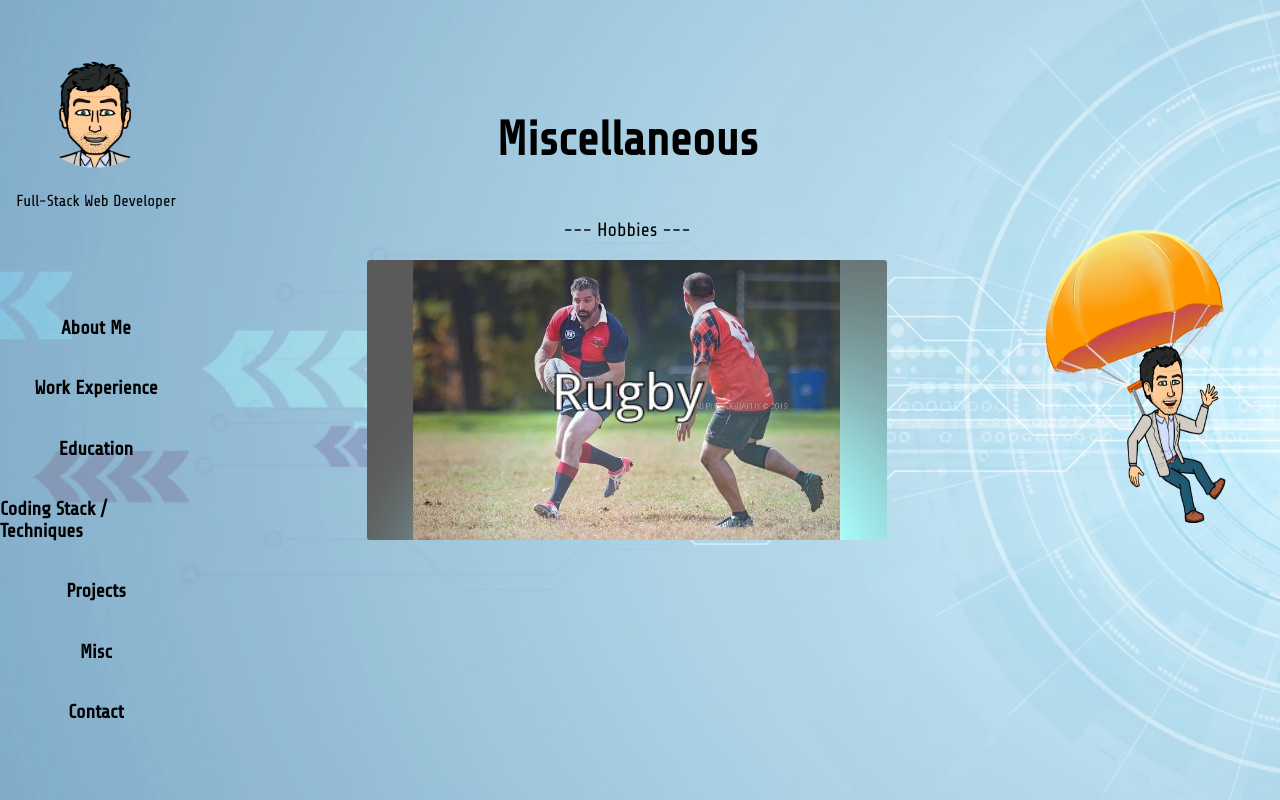
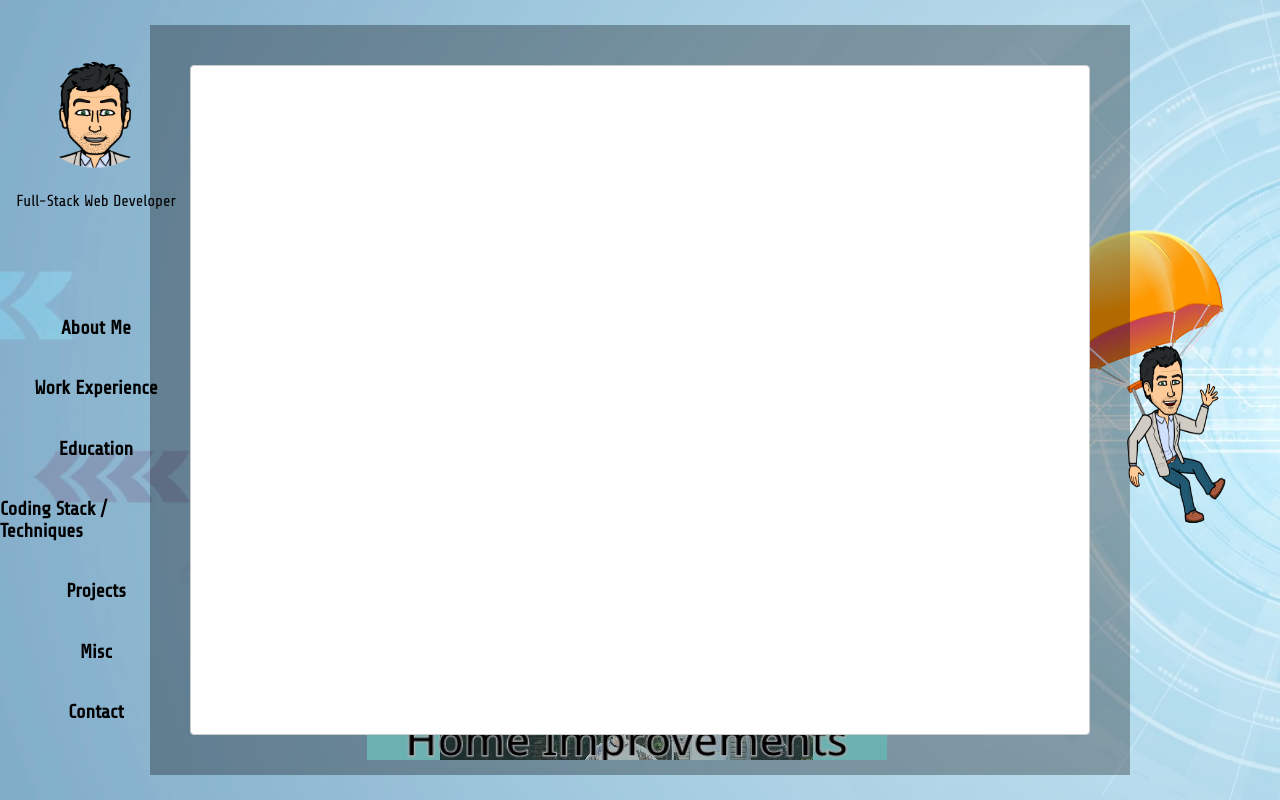
Before and after one commit to cbrindle/resume-page, a React (Create React App) app in the folder front-end/: page /misc in a window 1280 px wide. Both pictures are taken after a click on the picture 627 px from the left and 400 px from the top of the page. Built offline with nearby package versions, Linux system fonts and the light colour scheme.

Commit message:
Added Home Improvement component with framework so content can be added later.

```diff
--- /dev/null
+++ b/front-end/src/components/Misc/HI.js
@@ -0,0 +1,26 @@
+import React, { Component } from 'react';
+import ReactModal from 'react-modal';
+
+export default class HI extends Component {
+    render() {
+        return (
+            <div>
+                <ReactModal
+                    isOpen={this.props.open}
+                    style={{
+                        overlay: {
+                            top: 25,
+                            left: 150,
+                            bottom: 25,
+                            right: 150,
+                            backgroundColor: 'rgba(0,0,0,0.3)'
+                        }
+                    }}
+                >
+
+
+                </ReactModal>
+            </div>
+        )
+    }
+}
--- a/front-end/src/components/Misc/Misc.js
+++ b/front-end/src/components/Misc/Misc.js
@@ -1,24 +1,48 @@
 import React, { Component } from 'react';
 import brindleMisc from '../../images/brindle-misc.png';
 import hobbyRugby from '../../images/hobbyRugby.jpg';
+import hobbyHI from '../../images/hobbyHI.jpg';
+import Rugby from './Rugby';
+import HI from './HI';
+
 
 export default class Misc extends Component {
+
+    state = {
+        showRugby: false,
+        showHI: false
+    }
+
+    showItem = (event) => {
+        const id = event.target.id;
+        this.setState({
+            [id]: !this.state[id]
+        })
+    }
+
     render() {
         return (
+            <>
+            <div>
+                <Rugby open={this.state.showRugby} closeModal={this.showItem} />
+                <HI open={this.state.showHI} closeModal={this.showItem} />
+            </div>
             <div style={styles.main}>
                 <div style={styles.centerTitle}>
                     <h1 style={styles.title}>Miscellaneous</h1>
                 </div>
                 <div style={styles.centerContent}>
-                    <div>
+                    <div style={{textAlign:'center'}}>
                         <p style={{textAlign:'center'}}>--- Hobbies ---</p>
-                        <img src={hobbyRugby} alt="Brindle playing rugby, putting a step on a fool." style={styles.linkImage} />
+                        <img id="showRugby" onClick={this.showItem} src={hobbyRugby} alt="Brindle playing rugby, putting a step on a fool." style={styles.linkImage} />
+                        <img id="showHI" onClick={this.showItem} src={hobbyHI} alt="Brindle standing proudly in front of his home which he would soon learn contained a myriad of electrical issues" style={styles.linkImage} />
                     </div>
                 </div>
                 <div style={styles.imgArea}>
                     <img src={brindleMisc} style={styles.rightImg} alt="Bitmoji of Brindle at parachuting onto the web page" />
                 </div>
             </div>
+            </>
         )
     }
 }
@@ -61,6 +85,7 @@
     },
     linkImage: {
         borderRadius: '3px',
-        cursor: 'pointer'
+        cursor: 'pointer',
+        margin: '0 0 8vh 0'
     }
 }
--- /dev/null
+++ b/front-end/src/components/Misc/Rugby.js
@@ -0,0 +1,26 @@
+import React, { Component } from 'react';
+import ReactModal from 'react-modal';
+
+export default class Rugby extends Component {
+    render() {
+        return (
+            <div>
+                <ReactModal
+                    isOpen={this.props.open}
+                    style={{
+                        overlay: {
+                            top: 25,
+                            left: 150,
+                            bottom: 25,
+                            right: 150,
+                            backgroundColor: 'rgba(0,0,0,0.3)'
+                        }
+                    }}
+                >
+
+
+                </ReactModal>
+            </div>
+        )
+    }
+}
```
Also changed, not shown: front-end/src/images/hobbyHI.jpg (added).
